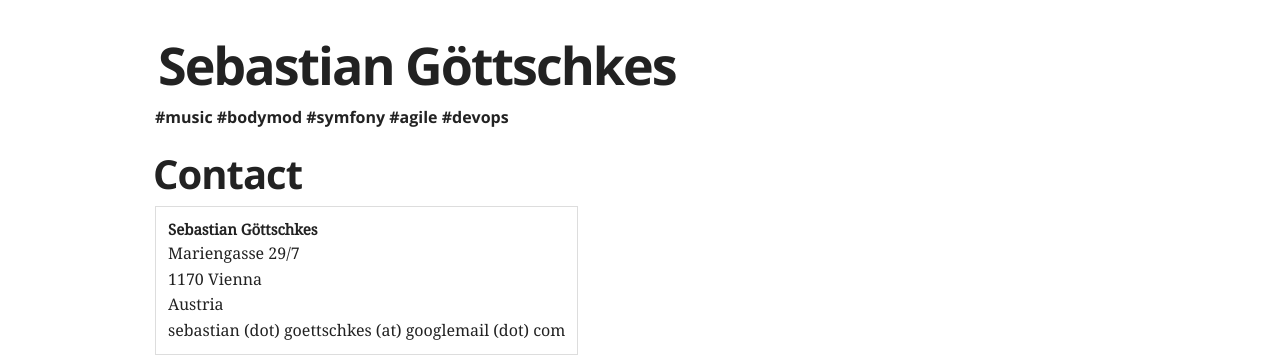
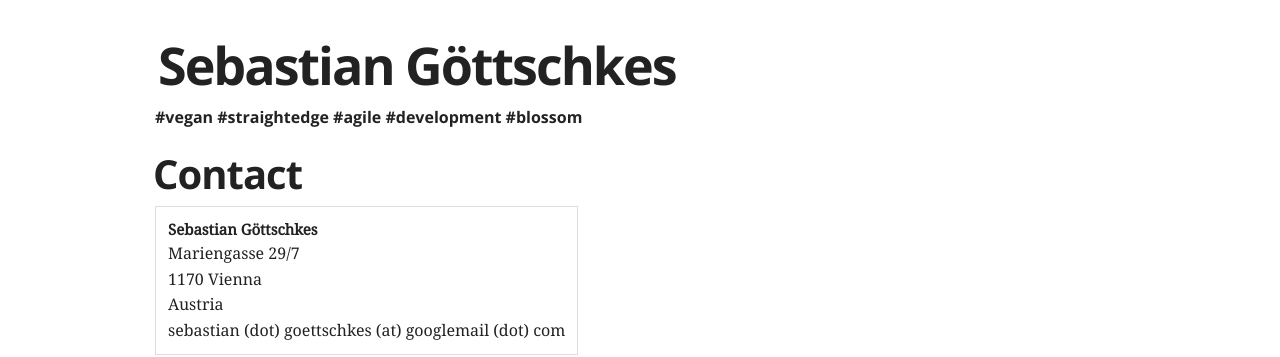
Before and after one commit to Sgoettschkes/sgoettschkes.github.io, a Jekyll site: the page built from about.html, in a window 1280 px wide and 900 px high. Shown: the part 393-750 px from the top of the window. Built offline with Jekyll 4.4.1, drawn with Linux system fonts in a browser that asks for light colours; nearby versions of some CDN libraries; Markdown is read by kramdown in place of the engine named in the settings.

Commit message:
Changing description tags

```diff
--- a/about.html
+++ b/about.html
@@ -2,7 +2,7 @@
 layout: page
 ---
 <h1>Sebastian Göttschkes</h1>
-<p class="tagline">#music #bodymod #symfony #agile #devops</p>
+<p class="tagline">#vegan #straightedge #agile #development #blossom</p>
 
 <h2>Contact</h2>
 
```
